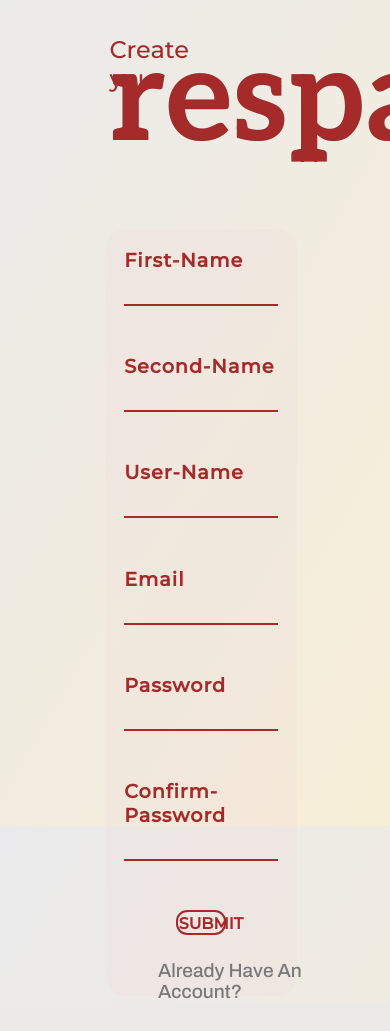
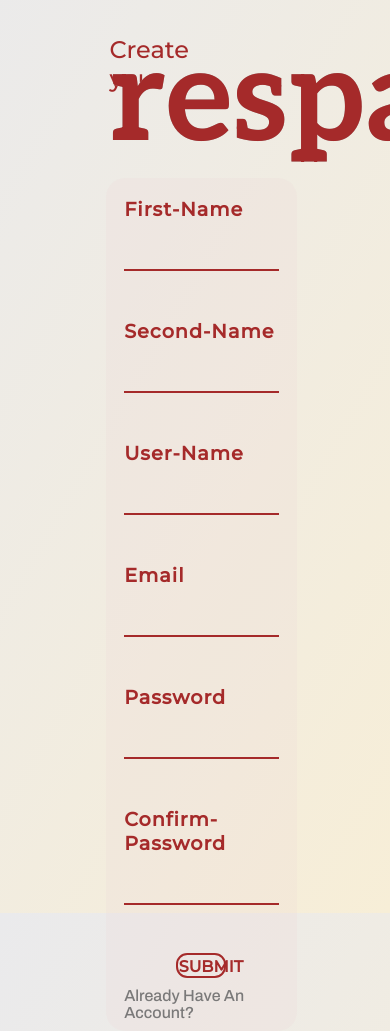
Before and after one commit to KURUVIBRO/respare_deploy, a Django app: page /register/ in a window 390 px wide; the page is wider, and only the part inside the window is pictured. Shown: the part 148-1179 px from the top of that part. Before the commit the page ends 1147 px from the top of that part, so only its background shows below. Run offline with Django 4.2, Linux system fonts and the light colour scheme.

Commit message:
css edit

```diff
--- a/backend/static/signin.css
+++ b/backend/static/signin.css
@@ -54,14 +54,17 @@ a{
 
 form .form-control{
     position: relative;
-    margin:1vh 0;
-    width:100%;
-    padding:0 0 1vh 0;
-    border:none;
+    margin: 1vh 0;
+    width: 100%;
+    padding: 0.2vh 0.2vw 1vh 0.2vw;
+    border: none;
     border-bottom: 2px solid brown;
     background: none;
     outline: none;
-    font-family: 'Archivo';
+    font-family: 'Montserrat';
+    font-weight: 600;
+    color: #373737;
+    font-size: 1.15em;
 }
 
 form .form-control:focus{
@@ -171,6 +174,9 @@ form .form-control:focus{
 }
 
 @media screen and (max-width:1000px) {
+    form .form-control{
+        font-size: 1.5em;
+    }
     .register a {
         position: relative;
         top: 1vh;
--- a/backend/static/signup.css
+++ b/backend/static/signup.css
@@ -97,33 +74,21 @@ body .container{
     text-align: center;
 }
 
- form{
-    box-sizing: border-box;
-    position: relative;
-    left: 60%;
-    margin-top: 6%;
-    width: 27vw;
-    background: rgb(237 215 215 / 23%);
-    border-radius: 1.2em;
-    padding: 2.2%;
-    bottom: 50%;
-    display: flex;
-    flex-direction: column;
-    -webkit-box-shadow: -1px 0px 7px -6px rgba(0,0,0,0.44);
--moz-box-shadow: -1px 0px 7px -6px rgba(0,0,0,0.44);
-box-shadow: -1px 0px 7px -6px rgba(0,0,0,0.44);
- }
+
 
 form .form-control{
     position: relative;
-    margin:1vh 0;
-    width:100%;
-    padding:0 0 1vh 0;
-    border:none;
+    margin: 1vh 0;
+    width: 100%;
+    padding: 0.2vh 0.2vw 1vh 0.2vw;
+    border: none;
     border-bottom: 2px solid brown;
     background: none;
     outline: none;
-    font-family: 'Archivo';
+    font-family: 'Montserrat';
+    font-weight: 600;
+    color: #373737;
+    font-size: 1.15em;
 }
 
 form .form-control:focus{
@@ -161,22 +120,7 @@ form a:hover{
     color: brown    ;
 }
 
-.btn{
-    position: relative;
-    background: none;
-    padding: 2px 1px;
-    left: 7vw;
-    /* justify-self: center; */
-    font-family: 'Montserrat';
-    color: brown;
-    font-weight: bold;
-    font-size: 1em;
-    width: 6vw;
-    height: 4vh;
-    border: 2px solid;
-    border-radius: 0.7em;
-    border-color: brown;
-}
+
 
 .btn:hover{
     background: brown;
@@ -184,13 +128,171 @@ form a:hover{
     transition: .6s;
 }
 
-.register a {
-    position: relative;
-    left:6%;
-    font-size: medium;
-    font-family: 'Cascadia Mono';
-}
+
 
 .register a:hover{
     color: brown;
 }
+
+
+@media screen and (min-width:920px ) {
+    .register a {
+        position: relative;
+        left:6%;
+        font-size: medium;
+        font-family: 'Cascadia Mono';
+    }
+
+    .form-group {
+        position: relative;
+        /* margin-bottom: 1vh; */
+        margin: 1vh 2vw;
+        outline: 0px;
+
+    }
+
+    form{
+        box-sizing: border-box;
+        position: relative;
+        left: 60%;
+        margin-top: 6%;
+        width: 27vw;
+        background: rgb(237 215 215 / 23%);
+        border-radius: 1.2em;
+        padding: 2.2%;
+        bottom: 50%;
+        display: flex;
+        flex-direction: column;
+        -webkit-box-shadow: -1px 0px 7px -6px rgba(0,0,0,0.44);
+    -moz-box-shadow: -1px 0px 7px -6px rgba(0,0,0,0.44);
+    box-shadow: -1px 0px 7px -6px rgba(0,0,0,0.44);
+     }
+
+    .head label{
+        position: relative;
+        top: 40%;
+        font-family: 'Montserrat';
+        font-size: 1.5em;
+
+
+    }
+
+    .btn{
+        position: relative;
+        background: none;
+        padding: 2px 1px;
+        left: 7vw;
+        /* justify-self: center; */
+        font-family: 'Montserrat';
+        color: brown;
+        font-weight: bold;
+        font-size: 1em;
+        width: 6vw;
+        height: 4vh;
+        border: 2px solid;
+        border-radius: 0.7em;
+        border-color: brown;
+    }
+
+    body .head{
+        position: absolute;
+        align-self: center;
+        margin: 22vh;
+        left: 4vw;
+        width: 20vw;
+        color: brown;
+        height: 30vh;
+    }
+
+    .head h1{
+        position: relative;
+        font-size: 8em;
+        font-family: 'Aleo';
+        text-shadow: 0 0 #a09f9f;
+
+    }
+}
+
+@media screen and (max-width:1000px) {
+    form .form-control{
+        font-size: 1.5em;
+    }
+    .register a {
+        position: relative;
+        top: 1vh;
+        left: 2%;
+        /* text-align: center; */
+        font-size: medium;
+        font-family: 'Cascadia Mono';
+    }
+
+    .form-group {
+        position: relative;
+        margin-bottom: 40px;
+        outline: 0px;
+        width: 100%;
+    }
+
+    form {
+        box-sizing: border-box;
+        position: relative;
+        left: 25vw;
+        /* margin-top: 0%; */
+        width: 49vw;
+        background: rgb(237 215 215 / 23%);
+        border-radius: 1.2em;
+        padding: 5%;
+        top: 15vh;
+        /* bottom: 60%; */
+        height: fit-content;
+        display: flex;
+        flex-direction: column;
+        align-items: center;
+    }
+
+    body .head {
+        position: relative;
+        /* align-self: center; */
+        /* margin-right: 0; */
+        margin: 2vh;
+        margin: 1vh 1vw;
+        left: 25vw;
+        top: 16vh;
+        width: 20vw;
+        color: brown;
+        height: fit-content;
+    }
+
+    .head label {
+        position: absolute;
+        top: 7%;
+        font-family: 'Montserrat';
+        font-size: 1.5em;
+    }
+    .head h1 {
+        position: relative;
+        margin: 0;
+        font-size: 8em;
+        font-family: 'Aleo';
+        text-shadow: 0 0 #a09f9f;
+    }
+    .btn {
+        background: none;
+        padding: 2px 1px;
+        font-family: 'Montserrat';
+        color: brown;
+        font-weight: bold;
+        font-size: 1em;
+        width: 13vw;
+        height: 3vh;
+        border: 2px solid;
+        border-radius: 0.7em;
+        border-color: brown;
+        left: 0vw;
+    }
+    form a{
+
+        left: 0vh;
+
+    }
+}
--- a/backend/templates/register.html
+++ b/backend/templates/register.html
@@ -5,7 +5,7 @@
     <title>Create A New User</title>
 
 
-    <link rel="stylesheet" type="text/css" href="{% static 'signin.css' %}" />
+    <link rel="stylesheet" type="text/css" href="{% static 'signup.css' %}" />
   <link rel="stylesheet" href="https://cdnjs.cloudflare.com/ajax/libs/font-awesome/4.7.0/css/font-awesome.min.css">
   <link rel="preconnect" href="https://fonts.googleapis.com">
   <link rel="preconnect" href="https://fonts.gstatic.com" crossorigin>
@@ -63,7 +63,7 @@
         <div class="login-btm login-button">
           <button type="submit" class="btn btn-outline-primary">SUBMIT</button>
         </div>
-        <a href="/signin">Already Have An Account?</a>
+        <a class='signin' href="/signin">Already Have An Account?</a>
       </form>
     </div>
 
```
Also changed, not shown: other parts of backend/static/signup.css (+0 -29 lines).
